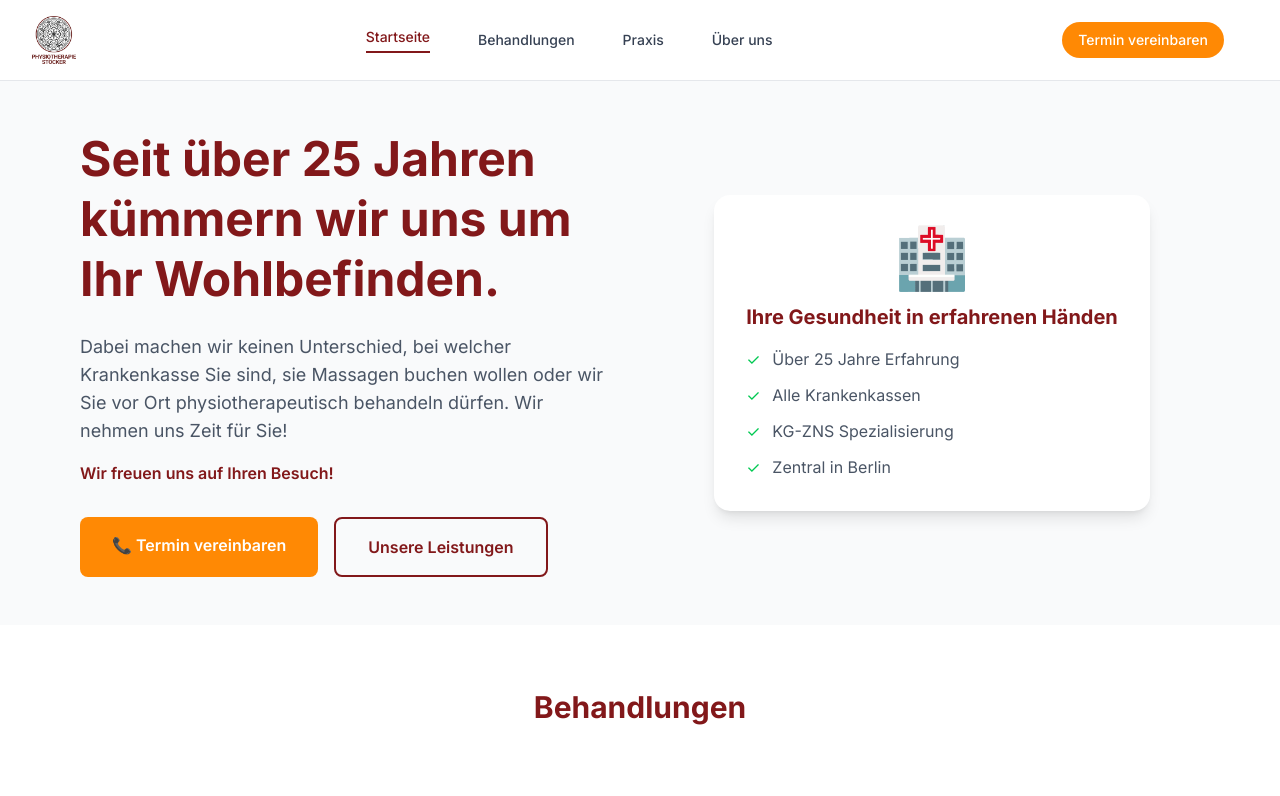
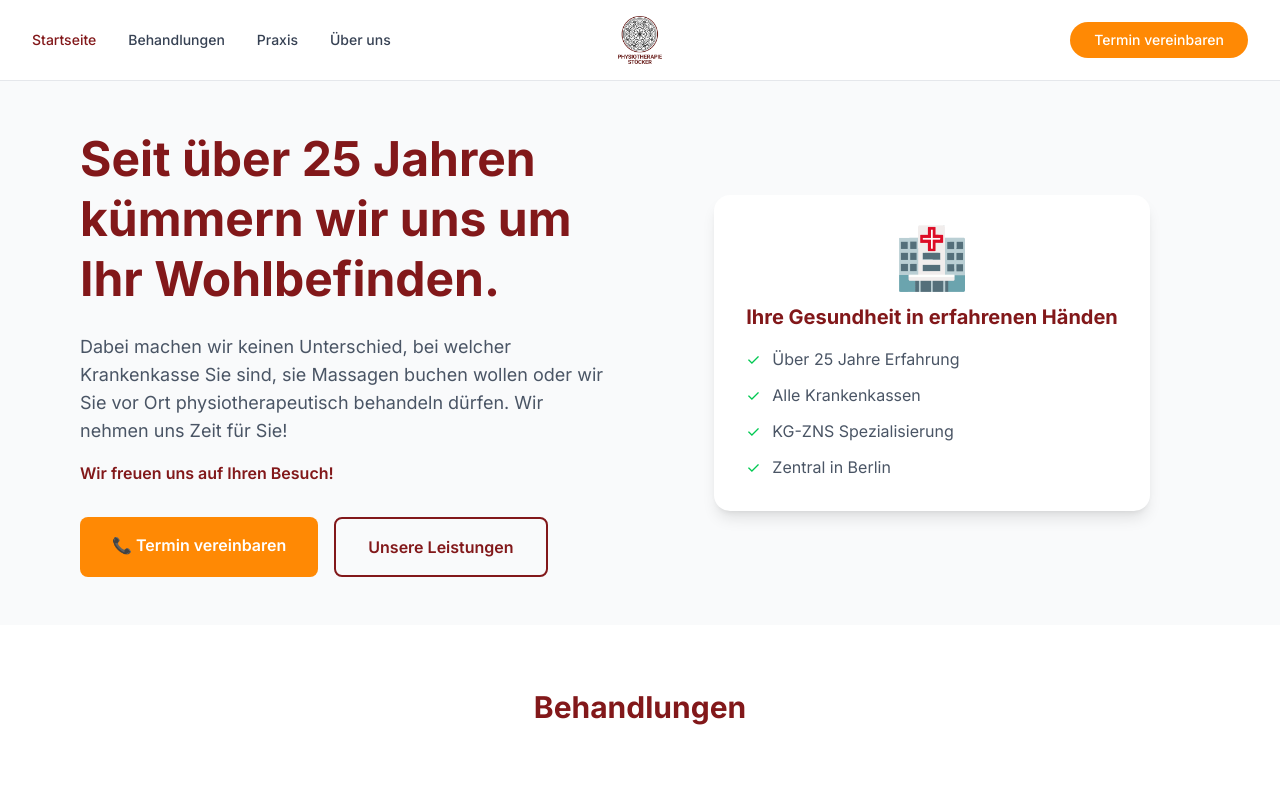
Before and after one commit to OlleeBerlin/physio-stoecker, a Next.js app: page / in a window 1280 px wide. Shown: the top 796 px of the page. Built offline with nearby package versions, Linux system fonts and the light colour scheme.

Commit message:
feat: Stykka-Navigation komplett übernommen
- Logo in der Mitte (absolute Positionierung)
- Navigation Links links
- CTA Button rechts
- Mobile Menu Button links
- Responsive Design beibehalten
- Build erfolgreich

```diff
--- a/src/components/Navigation.tsx
+++ b/src/components/Navigation.tsx
@@ -20,28 +20,16 @@ export default function Navigation() {
   return (
     <header className="bg-white border-b border-gray-200 sticky top-0 z-50">
       <div className="max-w-7xl mx-auto px-6 lg:px-8">
-        <div className="flex justify-between items-center h-20">
-          {/* Logo */}
-          <Link href="/" className="flex items-center">
-            <Image
-              src="/logo_schriftzug_300.svg"
-              alt="Physiotherapie Stöcker Logo"
-              width={300}
-              height={48}
-              className="h-12 w-auto"
-              priority
-            />
-          </Link>
-
-          {/* Desktop Navigation */}
-          <nav className="hidden lg:flex items-center space-x-12">
+        <div className="flex items-center justify-between h-20">
+          {/* Left Navigation */}
+          <nav className="hidden lg:flex items-center space-x-8">
             {navItems.map((item) => (
               <Link
                 key={item.href}
                 href={item.href}
                 className={`text-sm font-medium transition-colors hover:text-red-700 ${
                   pathname === item.href
-                    ? "text-red-900 border-b-2 border-red-900 pb-1"
+                    ? "text-red-900"
                     : "text-gray-700"
                 }`}
               >
@@ -50,17 +38,7 @@ export default function Navigation() {
             ))}
           </nav>
 
-          {/* Contact & Menu Button */}
-          <div className="flex items-center space-x-6">
-            {/* Contact Button */}
-            <a
-              href="tel:030853587"
-              className="hidden sm:inline-flex items-center px-4 py-2 bg-orange-400 hover:bg-orange-500 text-white text-sm font-medium transition-colors rounded-full"
-            >
-              Termin vereinbaren
-            </a>
-
-            {/* Mobile Menu Button */}
+          {/* Mobile Menu Button - Left */}
           <button
             onClick={() => setIsMenuOpen(!isMenuOpen)}
             className="lg:hidden p-2"
@@ -89,6 +67,27 @@ export default function Navigation() {
               )}
             </svg>
           </button>
+
+          {/* Center Logo */}
+          <Link href="/" className="flex items-center absolute left-1/2 transform -translate-x-1/2">
+            <Image
+              src="/logo_schriftzug_300.svg"
+              alt="Physiotherapie Stöcker Logo"
+              width={300}
+              height={48}
+              className="h-12 w-auto"
+              priority
+            />
+          </Link>
+
+          {/* Right CTA Button */}
+          <div className="flex items-center">
+            <a
+              href="tel:030853587"
+              className="inline-flex items-center px-6 py-2 bg-orange-400 hover:bg-orange-500 text-white text-sm font-medium transition-colors rounded-full"
+            >
+              Termin vereinbaren
+            </a>
           </div>
         </div>
 
@@ -115,7 +114,7 @@ export default function Navigation() {
               <div className="pt-6 border-t border-gray-200">
                 <a
                   href="tel:030853587"
-                  className="inline-flex items-center px-4 py-2 bg-orange-400 hover:bg-orange-500 text-white text-sm font-medium transition-colors rounded-full"
+                  className="inline-flex items-center px-6 py-3 bg-orange-400 hover:bg-orange-500 text-white text-sm font-medium transition-colors rounded-full w-full justify-center"
                 >
                   Termin vereinbaren
                 </a>
```
Lines whose indentation alone changed are shown as unchanged.
